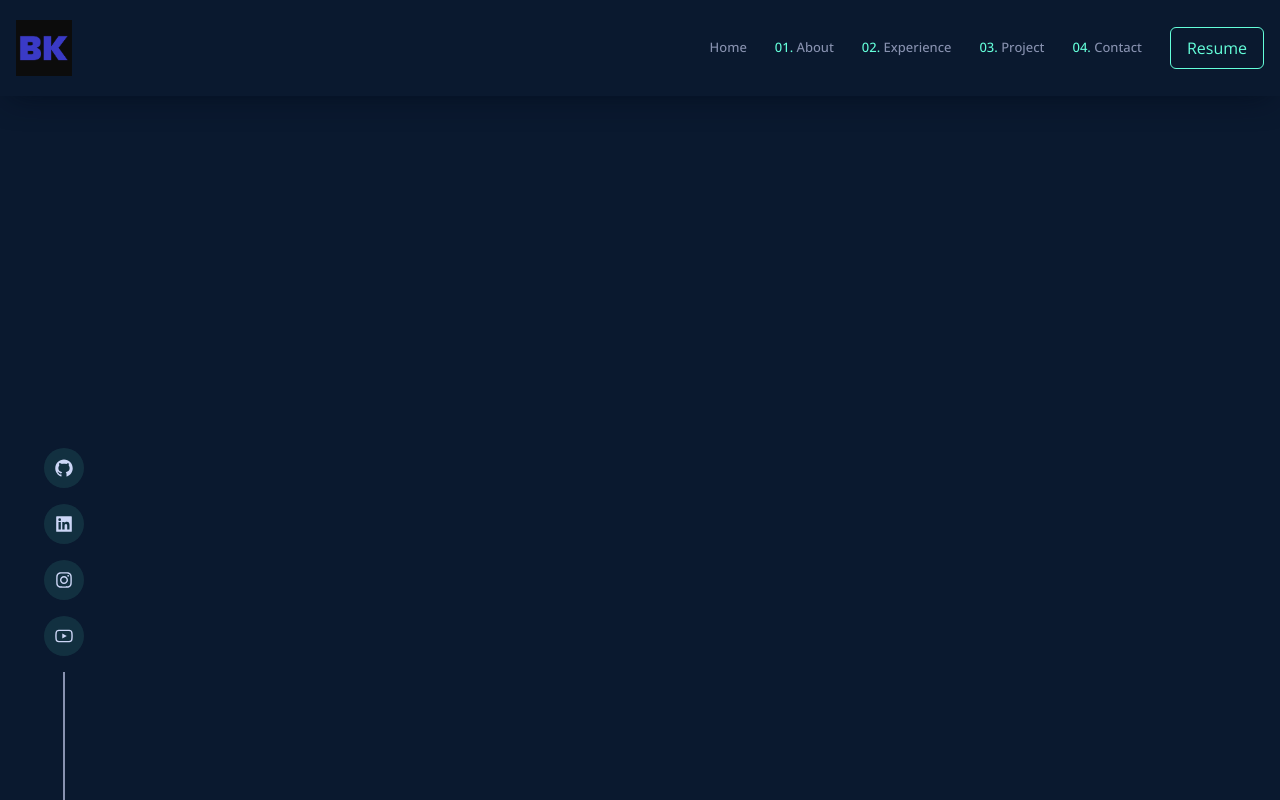
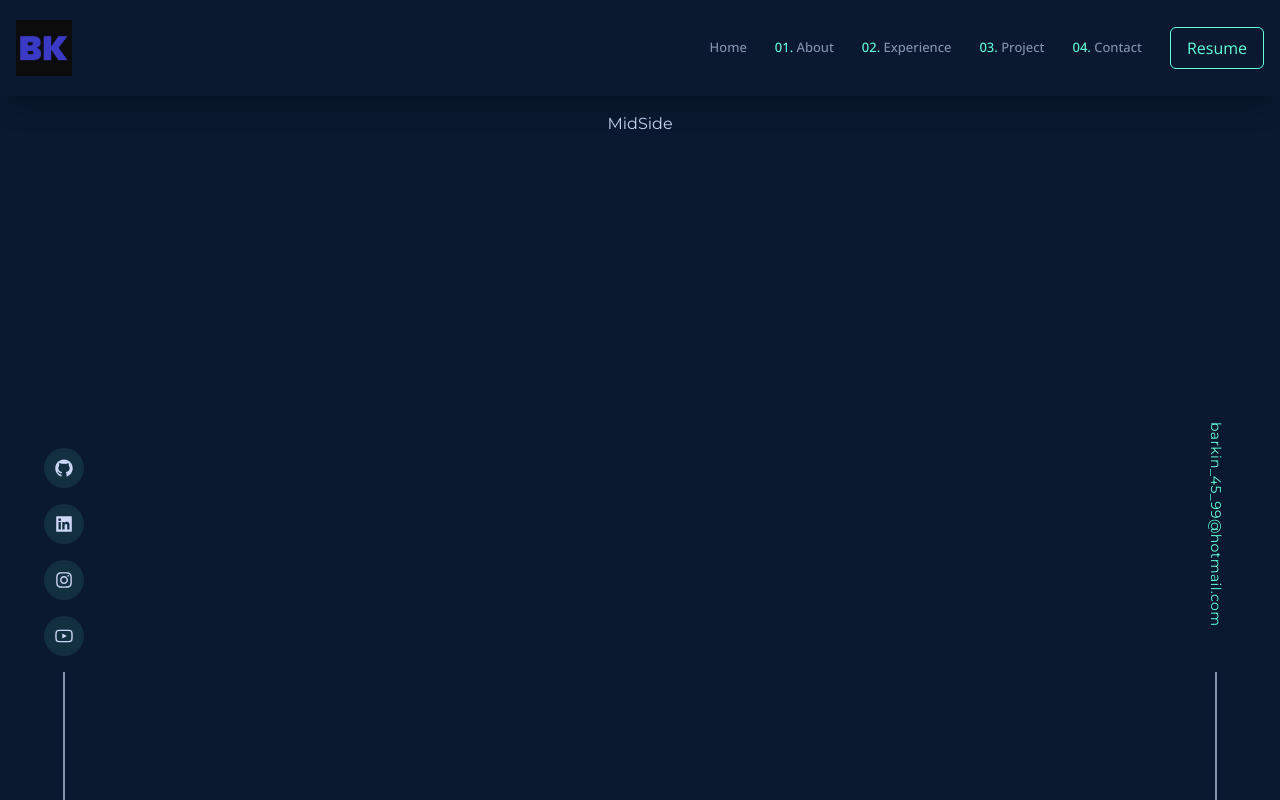
Before and after one commit to barkinkoroglu/Portfolio, a Next.js app in the folder portfolio/: page / in a window 1280 px wide. Built offline with nearby package versions, Linux system fonts and the light colour scheme.

Commit message:
Right Side

```diff
--- /dev/null
+++ b/portfolio/components/MidSide.tsx
@@ -0,0 +1,7 @@
+import React from 'react';
+
+function MidSide() {
+  return <div>MidSide</div>;
+}
+
+export default MidSide;
--- /dev/null
+++ b/portfolio/components/RightSide.tsx
@@ -0,0 +1,16 @@
+import React from 'react';
+
+function RightSide() {
+  return (
+    <div className="w-full h-full flex flex-col items-center justify-end gap-24 text-textLight">
+      <a href="mailto:barkin_45_99@hotmail.com">
+        <p className="text-sm rotate-90 w-72 tracking-wide text-textGreen">
+          barkin_45_99@hotmail.com
+        </p>
+      </a>
+      <div className="w-[2px] h-32 bg-textDark inline-flex"></div>
+    </div>
+  );
+}
+
+export default RightSide;
--- a/portfolio/pages/index.tsx
+++ b/portfolio/pages/index.tsx
@@ -1,8 +1,10 @@
 import LeftSide from '@/components/LeftSide';
+import MidSide from '@/components/MidSide';
 import { Navbar } from '@/components/Navbar';
+import RightSide from '@/components/RightSide';
 import Head from 'next/head';
 import React from 'react';
-
+import { motion } from 'framer-motion';
 function Home() {
   return (
     <>
@@ -13,9 +15,25 @@ function Home() {
       <main className="w-full h-screen font-bodyFont bg-bodyColor text-textLight overflow-x-hidden overflow-y-scroll">
         <Navbar />
         <div className="w-full h-[88vh] xl:flex items-center gap-20 justify-between">
-          <div className="hidden xl:inline-flex w-32 h-full fixed left-0 bottom-0">
+          <motion.div
+            initial={{ opacity: 0 }}
+            animate={{ opacity: 1 }}
+            transition={{ delay: 1.5 }}
+            className="hidden xl:inline-flex w-32 h-full fixed left-0 bottom-0"
+          >
             <LeftSide />
+          </motion.div>
+          <div className=" h-[88vh] mx-auto p-4 ">
+            <MidSide />
           </div>
+          <motion.div
+            initial={{ opacity: 0 }}
+            animate={{ opacity: 1 }}
+            transition={{ delay: 1.5 }}
+            className="hidden xl:inline-flex w-32 h-full fixed right-0 bottom-0"
+          >
+            <RightSide />
+          </motion.div>
         </div>
       </main>
     </>
```
